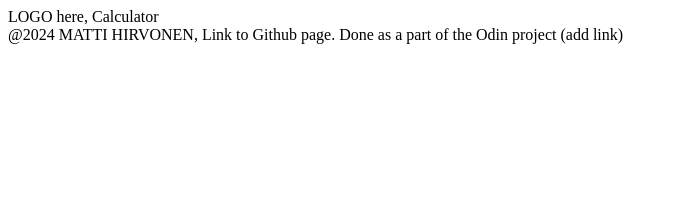
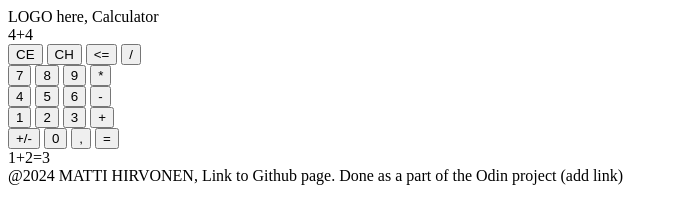
Before and after one commit to mhmattih/calculator, a plain HTML site: page index.html in a window 1280 px wide. Shown: the whole page, without its empty margins (0-678 px from the left). Drawn offline with Linux system fonts and the light colour scheme.

Commit message:
Add calculator structure to html file(buttons and displays

```diff
--- a/index.html
+++ b/index.html
@@ -10,6 +10,44 @@
 <body>
     <header>LOGO here, Calculator</header>
     <section>
+        <div id = "calculatorSection">
+            <div id = "calculatorFrame">
+                <div id ="mainDisplayFrame">4+4</div>
+                <div id ="buttonsFrame">
+                    <div class ="rowButton">
+                        <button id ="ceButton">CE</button>
+                        <button id ="chButton">CH</button>
+                        <button id ="backSpaceButton"><=</button>
+                        <button id ="divideButton">/</button>
+                    </div>
+                    <div class ="rowButton">
+                        <button id ="sevenButton">7</button>
+                        <button id ="eightButton">8</button>
+                        <button id ="nineButton">9</button>
+                        <button id ="multiplyButton">*</button>
+                    </div>
+                    <div class ="rowButton">
+                        <button id ="fourButton">4</button>
+                        <button id ="fiveButton">5</button>
+                        <button id ="sixButton">6</button>
+                        <button id ="subtractButton">-</button>
+                    </div>
+                    <div class ="rowButton">
+                        <button id ="oneButton">1</button>
+                        <button id ="twoButton">2</button>
+                        <button id ="threeButton">3</button>
+                        <button id ="addButton">+</button>
+                    </div>
+                    <div class ="rowButton">
+                        <button id ="plusMinusButton">+/-</button>
+                        <button id ="zeroButton">0</button>
+                        <button id ="dotButton">,</button>
+                        <button id ="equalsButton">=</button>
+                    </div>
+                </div>
+            </div>
+            <div id = "historyDisplayFrame">1+2=3</div>
+        </div>
     </section>
     <footer>@2024 MATTI HIRVONEN, Link to Github page. Done as a part of the Odin project (add link)</footer>
 
```
